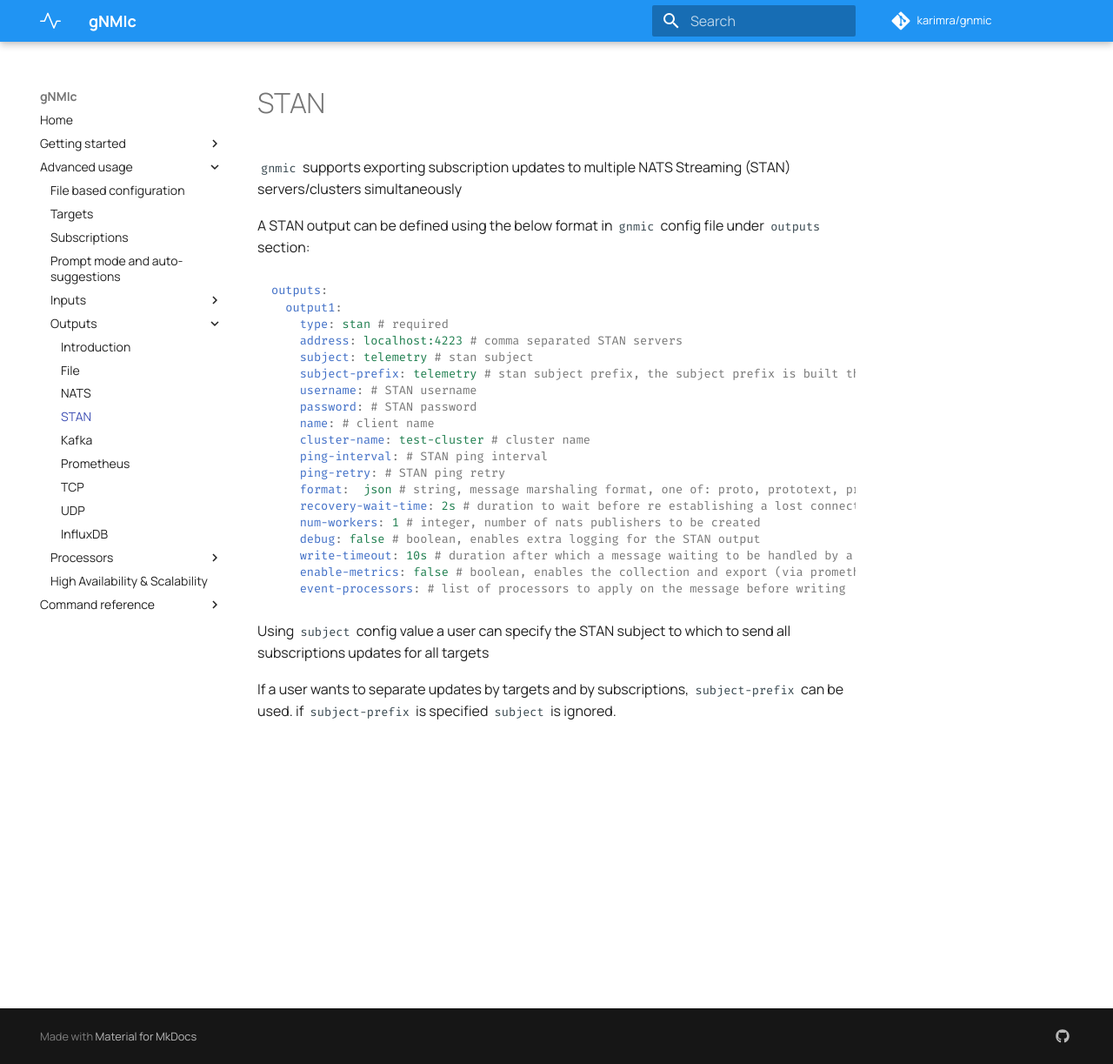
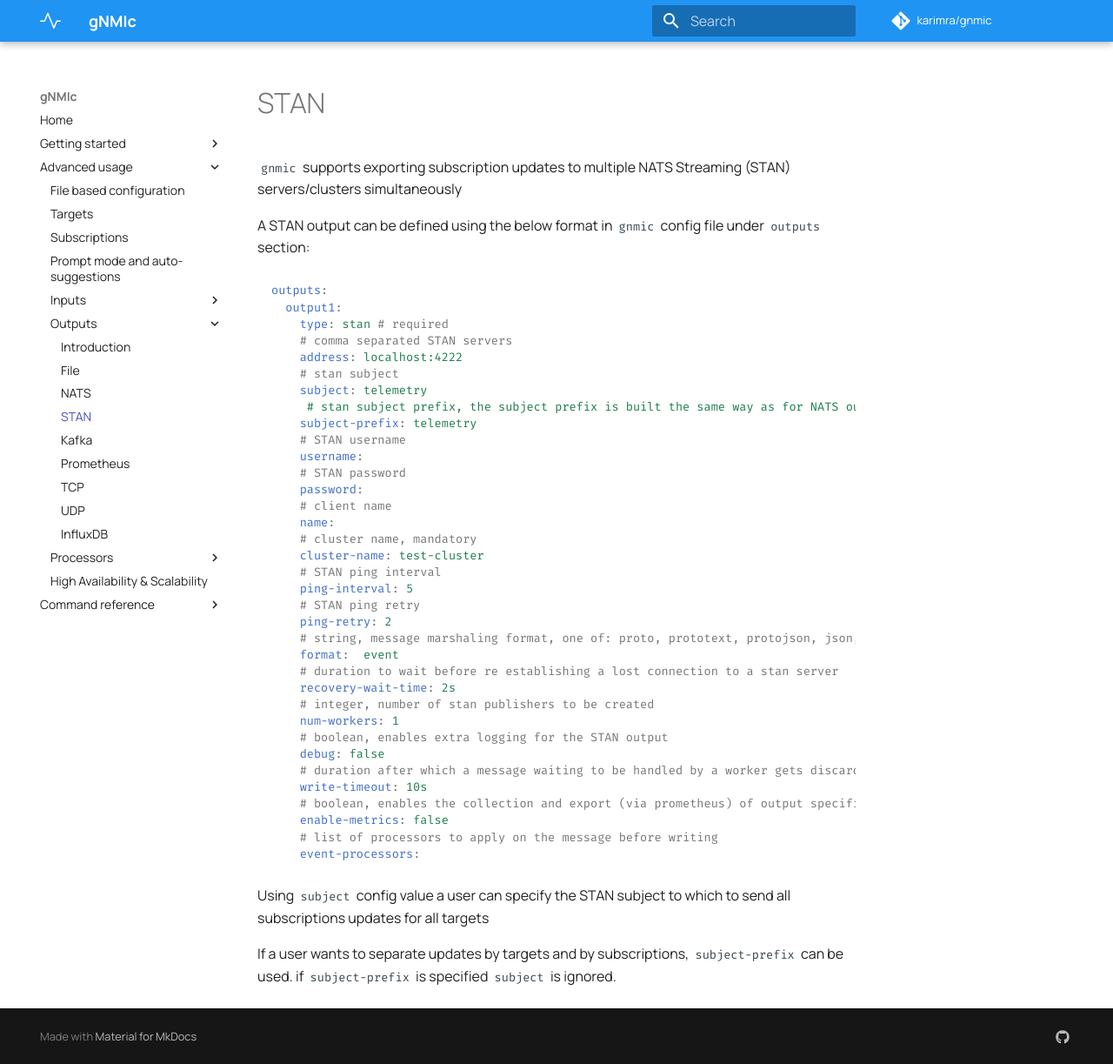
Before and after one commit to karimra/gnmic, an MkDocs documentation site: the page built from docs/advanced/multi_outputs/stan_output.md, in a window 1280 px wide and 1223 px high. Shown: the whole window at 87% size. Built offline with MkDocs 1.6.1 and Material for MkDocs 9.7.7, drawn with Linux system fonts in a browser that asks for light colours; comment, search, counter and statistics services are not loaded.

Commit message:
align input and output defaults

````diff
--- a/docs/advanced/multi_outputs/stan_output.md
+++ b/docs/advanced/multi_outputs/stan_output.md
@@ -6,22 +6,38 @@
 outputs:
   output1:
     type: stan # required
-    address: localhost:4223 # comma separated STAN servers
-    subject: telemetry # stan subject
-    subject-prefix: telemetry # stan subject prefix, the subject prefix is built the same way as for NATS output
-    username: # STAN username
-    password: # STAN password
-    name: # client name
-    cluster-name: test-cluster # cluster name
-    ping-interval: # STAN ping interval
-    ping-retry: # STAN ping retry
-    format:  json # string, message marshaling format, one of: proto, prototext, protojson, json, event
-    recovery-wait-time: 2s # duration to wait before re establishing a lost connection to a stan server
-    num-workers: 1 # integer, number of nats publishers to be created
-    debug: false # boolean, enables extra logging for the STAN output
-    write-timeout: 10s # duration after which a message waiting to be handled by a worker gets discarded
-    enable-metrics: false # boolean, enables the collection and export (via prometheus) of output specific metrics
-    event-processors: # list of processors to apply on the message before writing
+    # comma separated STAN servers
+    address: localhost:4222
+    # stan subject
+    subject: telemetry
+     # stan subject prefix, the subject prefix is built the same way as for NATS output
+    subject-prefix: telemetry
+    # STAN username
+    username:
+    # STAN password
+    password:
+    # client name
+    name:
+    # cluster name, mandatory
+    cluster-name: test-cluster
+    # STAN ping interval
+    ping-interval: 5
+    # STAN ping retry
+    ping-retry: 2
+    # string, message marshaling format, one of: proto, prototext, protojson, json, event
+    format:  event
+    # duration to wait before re establishing a lost connection to a stan server
+    recovery-wait-time: 2s
+    # integer, number of stan publishers to be created
+    num-workers: 1
+    # boolean, enables extra logging for the STAN output
+    debug: false
+    # duration after which a message waiting to be handled by a worker gets discarded
+    write-timeout: 10s
+    # boolean, enables the collection and export (via prometheus) of output specific metrics
+    enable-metrics: false
+    # list of processors to apply on the message before writing
+    event-processors:
 ```
 
 Using `subject` config value a user can specify the STAN subject to which to send all subscriptions updates for all targets
````
Also changed, not shown: docs/advanced/multi_outputs/kafka_output.md (+24 -12 lines), docs/advanced/multi_outputs/nats_output.md (+26 -13 lines), 3 other files.
